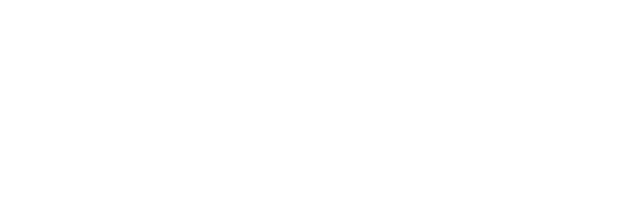
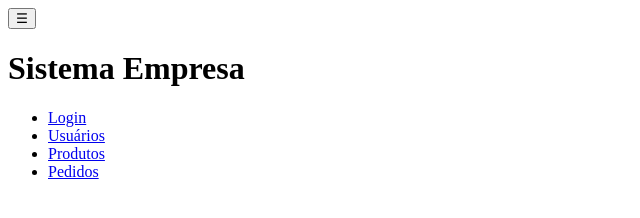
Before and after one commit to ricardoprofessor45-a11y/sistema-empresa, a plain HTML site: page index.html in a window 1280 px wide. Shown: the whole page, without its empty margins (0-640 px from the left). Drawn offline with Linux system fonts and the light colour scheme.

Commit message:
feat: dashboard html 1

```diff
--- a/index.html
+++ b/index.html
@@ -13,5 +13,24 @@
 
 <body>
 
+    <header class="header">
+        <button id="menu-btn">☰</button>
+        <h1>Sistema Empresa</h1>
+    </header>
+
+    <div class="container">
+        <aside class="sidebar" id="sidebar">
+            <ul>
+                <li><a href="login.html">Login</a></li>
+                <li><a href="#">Usuários</a></li>
+                <li><a href="#">Produtos</a></li>
+                <li><a href="#">Pedidos</a></li>
+            </ul>
+        </aside>
+
+        <main class="content"></main>
+
+
+
 </body>
 </html>
```
